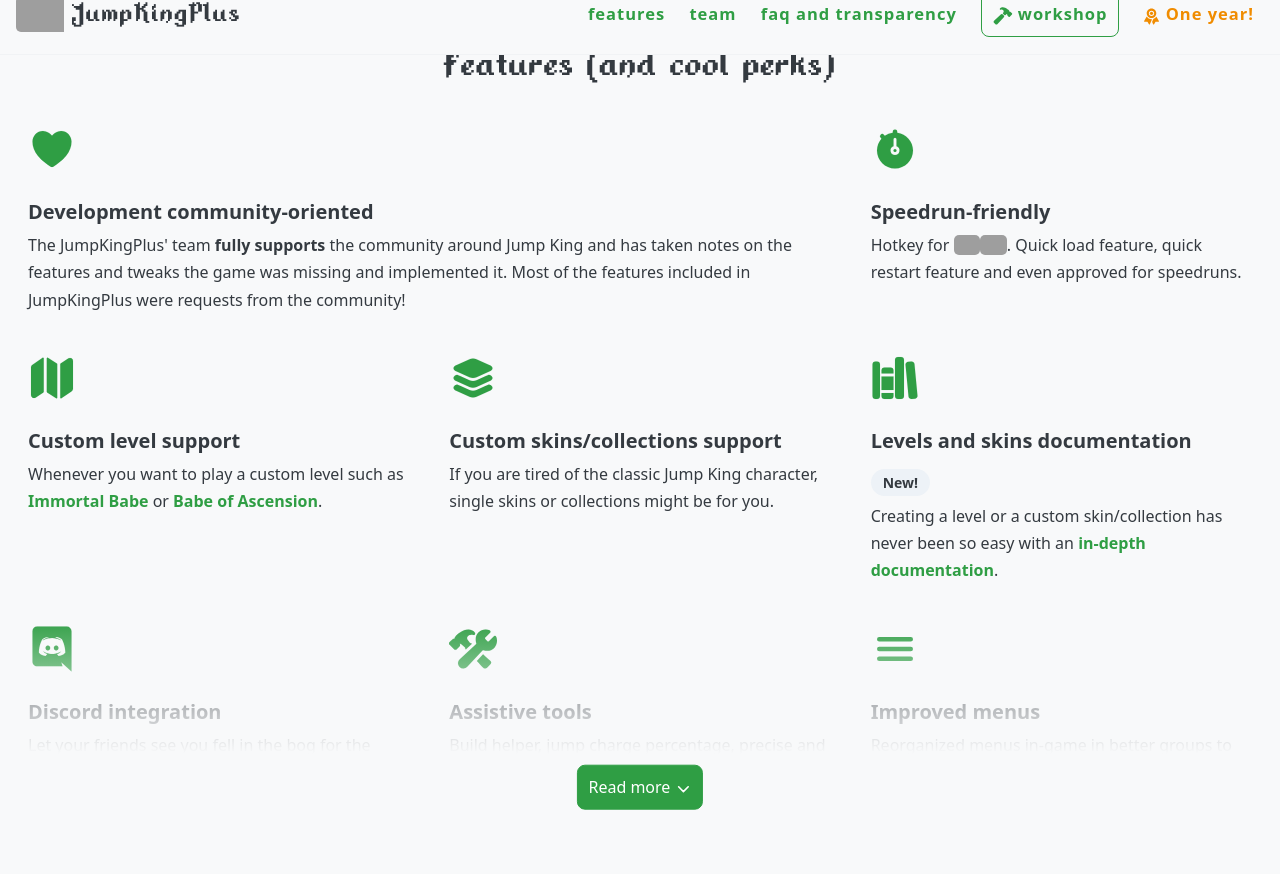
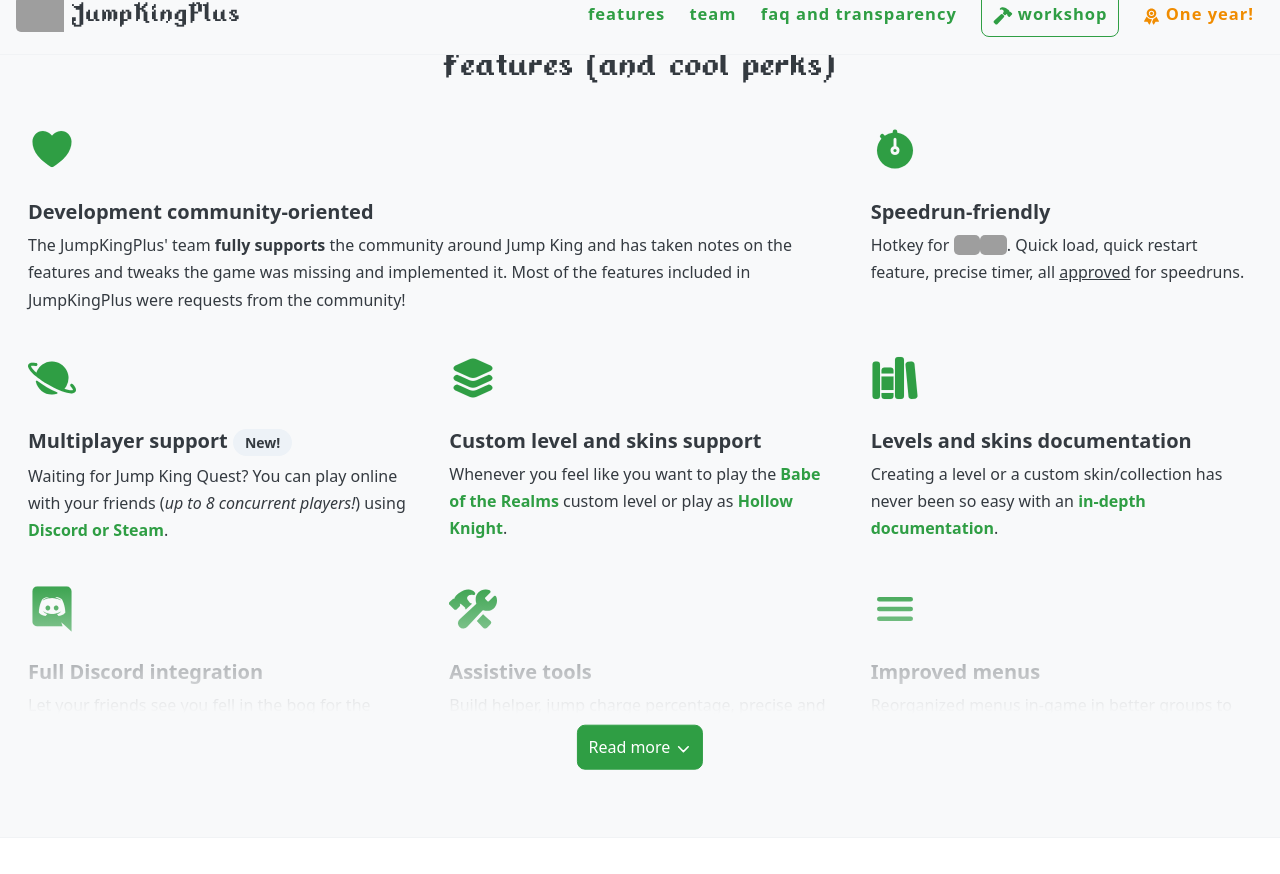
Before and after one commit to YutaGoto/JumpKingPlus.github.io, a Jekyll site: the page built from index.html, in a window 1280 px wide and 900 px high, scrolled down 875 px, cut to the strip 26-900 px from the top of the window. Built offline with Jekyll 4.4.1, drawn with Linux system fonts in a browser that asks for light colours; nearby versions of some CDN libraries; the list of posts is cut into pages by our own code; grey boxes are pictures that could not be loaded.

Commit message:
Update index.html

```diff
--- a/index.html
+++ b/index.html
@@ -71,21 +71,26 @@
             <div>
               <ion-icon name="stopwatch"></ion-icon>
               <h3>Speedrun-friendly</h3>
-              <p>Hotkey for <img class="icon" title="Snake Ring" src="https://cdn.discordapp.com/app-assets/726077029195448430/735954342825427134.png" height="20" style="vertical-align: sub;"><img title="Giant Boots" class="icon" src="https://cdn.discordapp.com/app-assets/726077029195448430/735947335305265202.png" height="20" style="vertical-align: sub;">. Quick load feature, quick restart feature and even approved for speedruns.</p>
+              <p>Hotkey for <img class="icon" title="Snake Ring" src="https://cdn.discordapp.com/app-assets/726077029195448430/735954342825427134.png" height="20" style="vertical-align: sub;"><img title="Giant Boots" class="icon" src="https://cdn.discordapp.com/app-assets/726077029195448430/735947335305265202.png" height="20" style="vertical-align: sub;">. Quick load, quick restart feature, precise timer, all <u>approved</u> for speedruns.</p>
             </div>
             <div>
-              <ion-icon name="map"></ion-icon>
-              <h3>Custom level support</h3>
-              <p>Whenever you want to play a custom level such as <a href="{{ site.baseurl }}/workshop/4"><strong>Immortal Babe</strong></a> or <a href="{{ site.baseurl }}/workshop/3"><strong>Babe of Ascension</strong></a>.</p>
+              <ion-icon name="planet"></ion-icon>
+              <h3>Multiplayer support <span class="rounded-full level-tag" style="display: inline;">New!</span></h3>
+              <p>Waiting for Jump King Quest? You can play online with your friends (<i>up to 8 concurrent players!</i>) using <a href="{{ site.baseurl }}/multiplayer-guide"><strong>Discord or Steam</strong></a>.</p>
             </div>
             <div>
               <ion-icon name="layers"></ion-icon>
+              <h3>Custom level and skins support</h3>
+              <p>Whenever you feel like you want to play the <a href="{{ site.baseurl }}/workshop/5"><strong>Babe of the Realms</strong></a> custom level or play as <a href="{{ site.baseurl }}/workshop"><strong>Hollow Knight</strong></a>.</p>
+            </div>
+            <!-- <div>
+              <ion-icon name="layers"></ion-icon>
               <h3>Custom skins/collections support</h3>
               <p>If you are tired of the classic Jump King character, single skins or collections might be for you.</p>
-            </div>
+            </div> -->
             <div>
               <ion-icon name="library"></ion-icon>
-              <h3>Levels and skins documentation <span class="rounded-full level-tag" style="display: inline;">New!</span></h3>
+              <h3>Levels and skins documentation</h3>
               <p>Creating a level or a custom skin/collection has never been so easy with an <a href="{{ site.baseurl }}/workshop/docs"><strong>in-depth documentation</strong></a>.</p>
             </div>
           </div>
@@ -107,7 +112,7 @@
             </div>
             <div>
               <ion-icon name="logo-discord"></ion-icon>
-              <h3>Discord integration</h3>
+              <h3>Full Discord integration</h3>
               <p>Let your friends see you fell in the bog for the 1062th time with the Discord's Rich Presence.</p>
             </div>
             <div>
```
